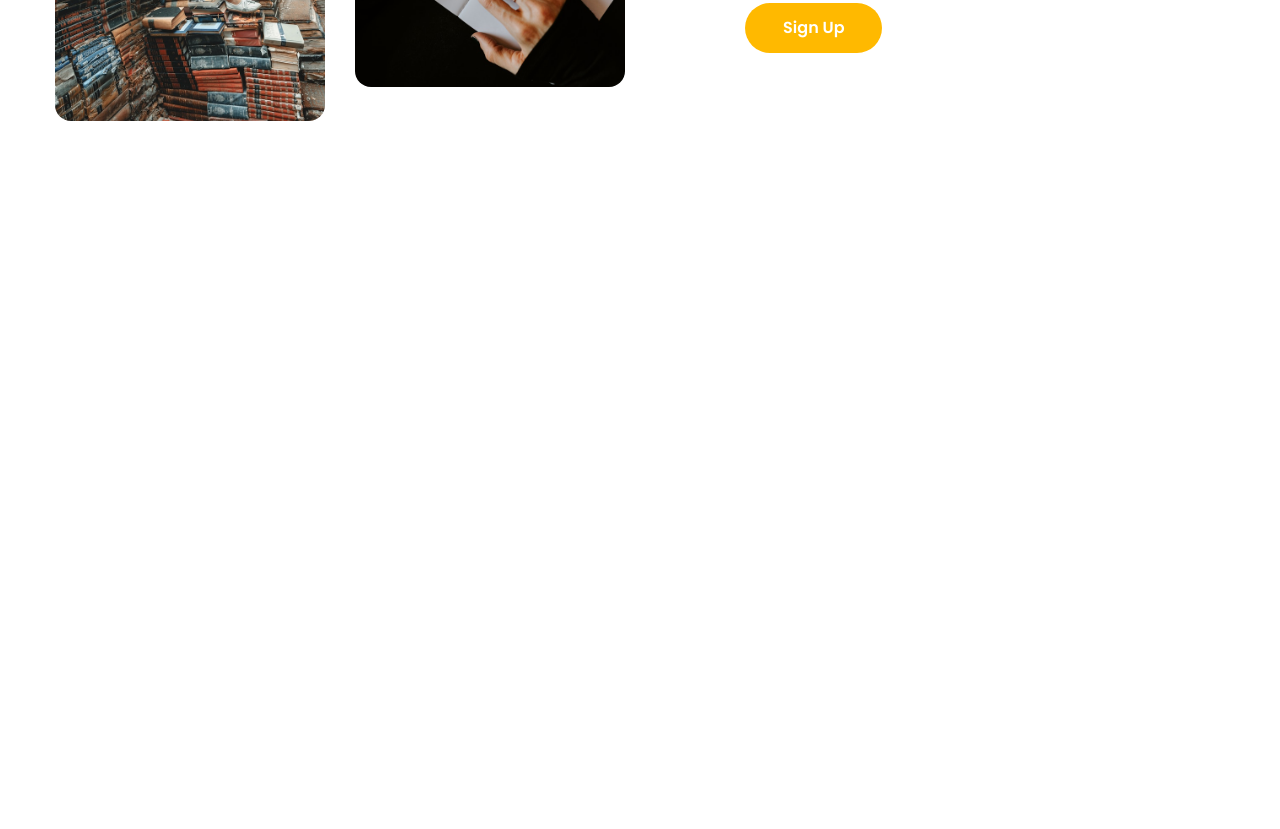
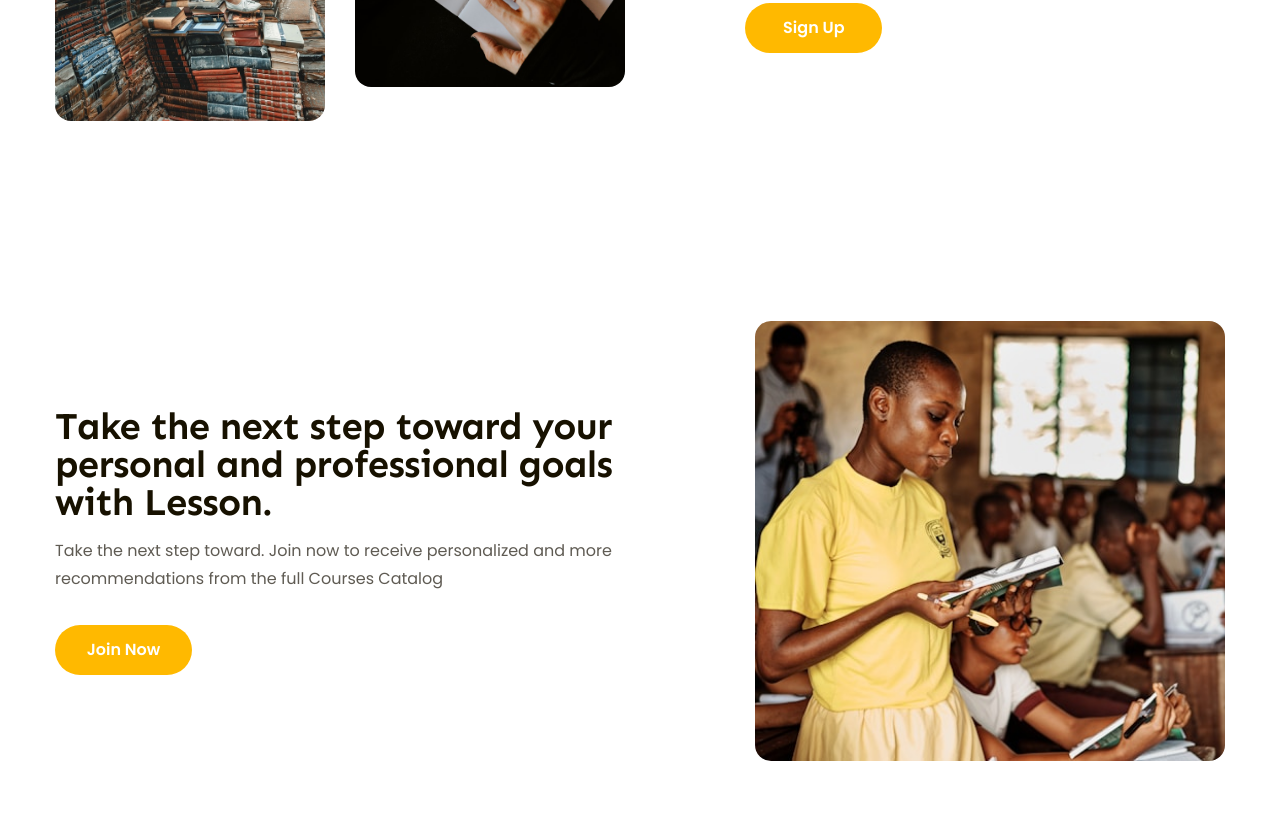
Before and after one commit to babiboi2k/Figma-to-HTML, a plain HTML site: page index.html in a window 1280 px wide. Shown: the part 2874-3703 px from the top of the page. Drawn offline with Linux system fonts and the light colour scheme.

Commit message:
p11. code phần featutes 2

```diff
--- a/assets/css/style.css
+++ b/assets/css/style.css
@@ -427,7 +427,7 @@ a {
   font-size: 2.6rem;
   line-height: 1.54;
 }
-/* ============================Features============================ */
+/* ============================Features 1============================ */
 .features {
   margin-top: 135px;
   padding: 65px 0;
@@ -467,3 +467,21 @@ a {
   height: 50px;
   background: var(--primary-color);
 }
+/* ============================Features 2============================ */
+.images-features-2 {
+  object-fit: cover;
+  object-position: left;
+}
+.features-2 {
+  margin-top: 70px;
+}
+.features-2 .body {
+  flex-direction: row-reverse;
+}
+.features-2 .content {
+  width: 49%;
+}
+.features-2 .images img {
+  width: 470px;
+  height: 440px;
+}
--- a/index.html
+++ b/index.html
@@ -397,7 +397,7 @@
           </div>
         </div>
       </div>
-      <!-- features -->
+      <!-- features 1 -->
       <div class="features">
         <div class="main-content">
           <div class="body">
@@ -429,6 +429,34 @@
           </div>
         </div>
       </div>
+
+      <!-- features 2 -->
+      <div class="features features-2">
+        <div class="main-content">
+          <div class="body">
+            <div class="images">
+              <img
+                class="images-features-2"
+                src="./assets/img/learn-features.jpg"
+                alt="Take the next step toward your personal and professional goals
+                with Lesson."
+              />
+            </div>
+            <div class="content">
+              <h2 class="heading-lv2">
+                Take the next step toward your personal and professional goals
+                with Lesson.
+              </h2>
+
+              <p class="desc">
+                Take the next step toward. Join now to receive personalized and
+                more recommendations from the full Courses Catalog
+              </p>
+              <a href="#!" class="btn cta-btn">Join Now</a>
+            </div>
+          </div>
+        </div>
+      </div>
     </div>
   </body>
 </html>
```
Also changed, not shown: assets/img/learn-features.jpg (added).
